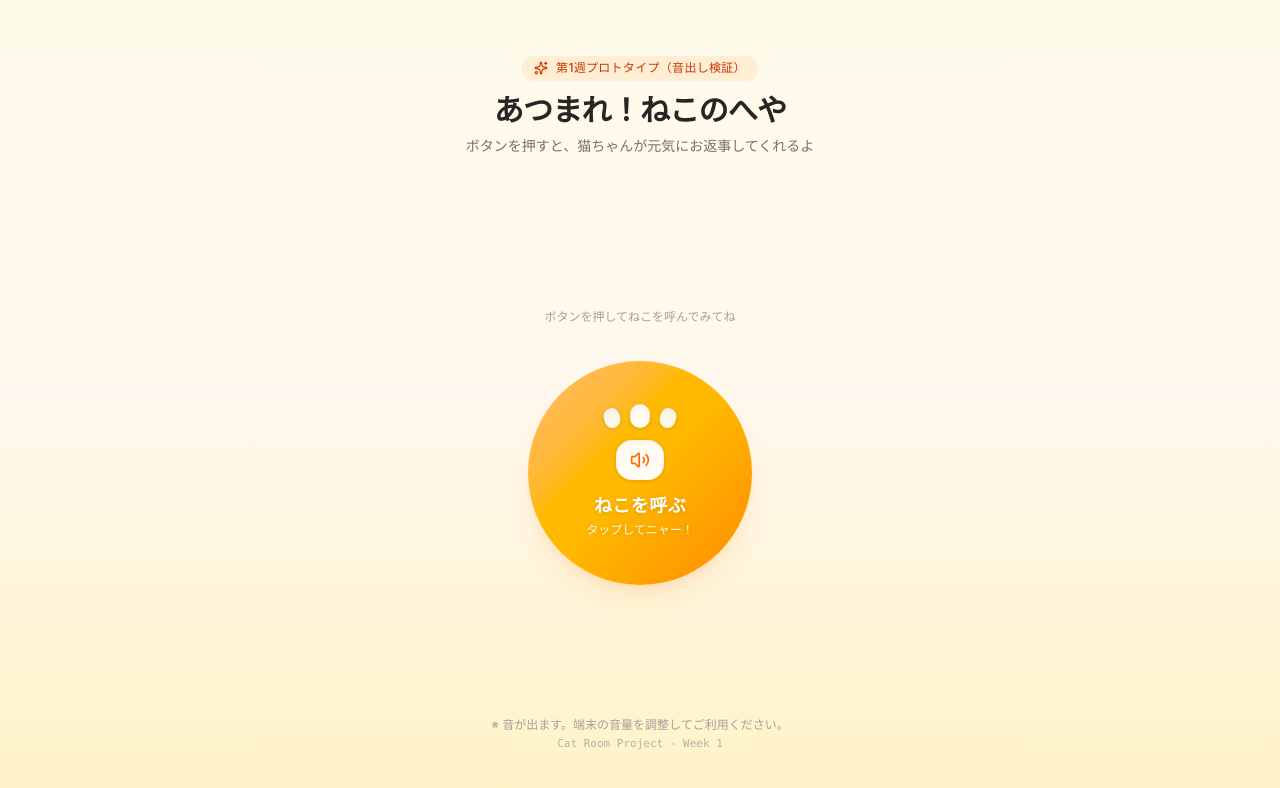
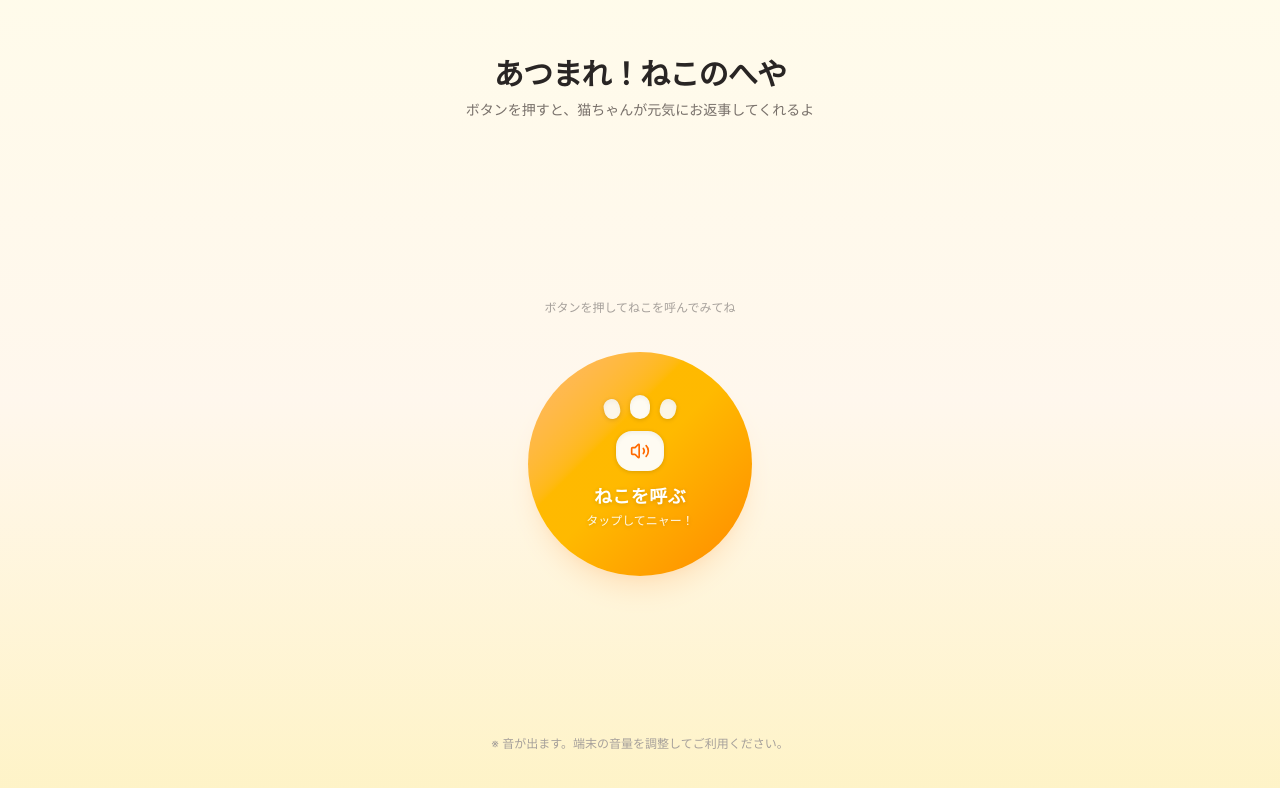
Before and after one commit to chyu25501-sudo/cat-room, a React (Vite) app: page / in a window 1280 px wide. Shown: the top 788 px of the page. Built offline with nearby package versions, Linux system fonts and the light colour scheme.

Commit message:
fix: 画面上のプロトタイプ・開発関連表記を削除

```diff
--- a/src/App.tsx
+++ b/src/App.tsx
@@ -1,5 +1,5 @@
 import React, { useState } from 'react';
-import { Volume2, Sparkles, Heart } from 'lucide-react';
+import { Volume2, Heart } from 'lucide-react';
 import { useCatAudio } from './hooks/useCatAudio.ts';
 
 export default function App() {
@@ -25,10 +25,6 @@ export default function App() {
     <main className="min-h-screen flex flex-col items-center justify-between p-6 bg-gradient-to-b from-amber-50 via-orange-50 to-amber-100 selection:bg-orange-200">
       {/* ヘッダーエリア */}
       <header className="w-full max-w-md pt-8 text-center">
-        <div className="inline-flex items-center gap-2 px-3 py-1 rounded-full bg-orange-100 text-orange-700 text-xs font-medium tracking-wide mb-3 shadow-xs">
-          <Sparkles className="w-3.5 h-3.5" />
-          <span>第1週プロトタイプ（音出し検証）</span>
-        </div>
         <h1 className="text-2xl sm:text-3xl font-bold text-stone-800 tracking-tight">
           あつまれ！ねこのへや
         </h1>
@@ -95,9 +91,6 @@ export default function App() {
       {/* フッターエリア */}
       <footer className="w-full max-w-md pb-6 text-center text-xs text-stone-400">
         <p>※ 音が出ます。端末の音量を調整してご利用ください。</p>
-        <p className="mt-1 font-mono text-[11px] text-stone-400/80">
-          Cat Room Project - Week 1
-        </p>
       </footer>
     </main>
   );
```
Also changed, not shown: 1 other file (tests, documents, lock files or other folders).
